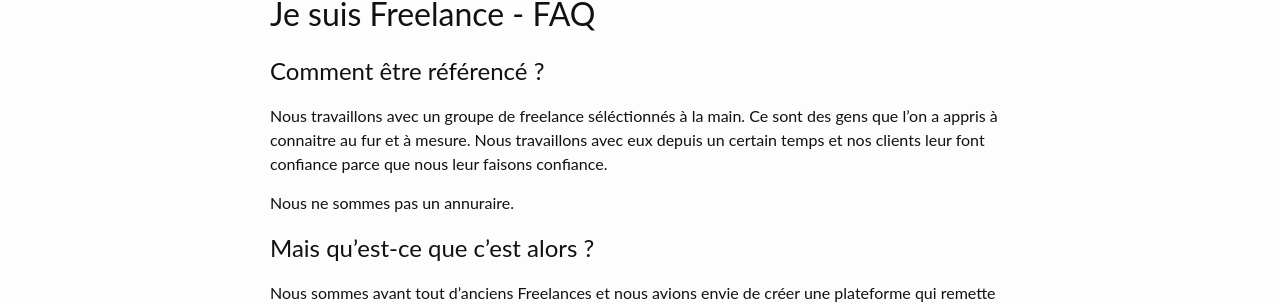
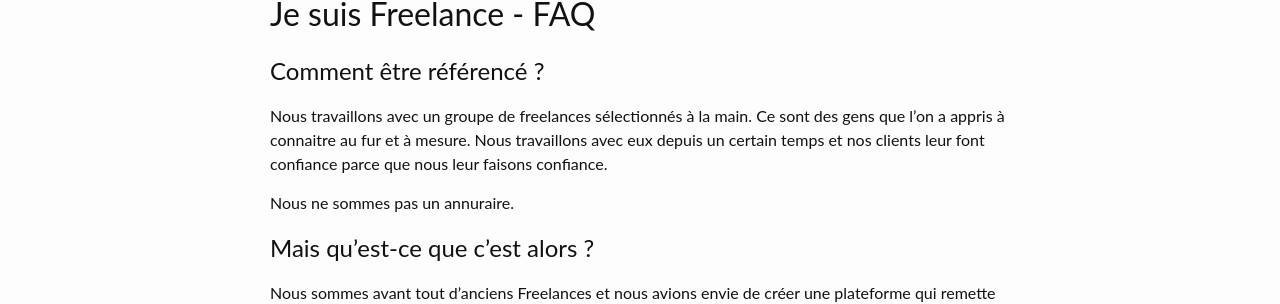
Before and after one commit to jechercheundev/faq, a Jekyll site: the page built from freelance.md, in a window 1280 px wide and 900 px high. Shown: the part 158-462 px from the top of the window. Built offline with Jekyll 4.4.1, drawn with Linux system fonts in a browser that asks for light colours; a script that is not in the unit is left out.

Commit message:
accord + accent

```diff
--- a/freelance.md
+++ b/freelance.md
@@ -6,7 +6,7 @@ title: Je suis Freelance
 
 ## Comment être référencé ?
 
-Nous travaillons avec un groupe de freelance séléctionnés à la main. Ce sont des gens que l'on a appris à connaitre au fur et à mesure. Nous travaillons avec eux depuis un certain temps et nos clients leur font confiance parce que nous leur faisons confiance.
+Nous travaillons avec un groupe de freelances sélectionnés à la main. Ce sont des gens que l'on a appris à connaitre au fur et à mesure. Nous travaillons avec eux depuis un certain temps et nos clients leur font confiance parce que nous leur faisons confiance.
 
 Nous ne sommes pas un annuraire.
 
```
